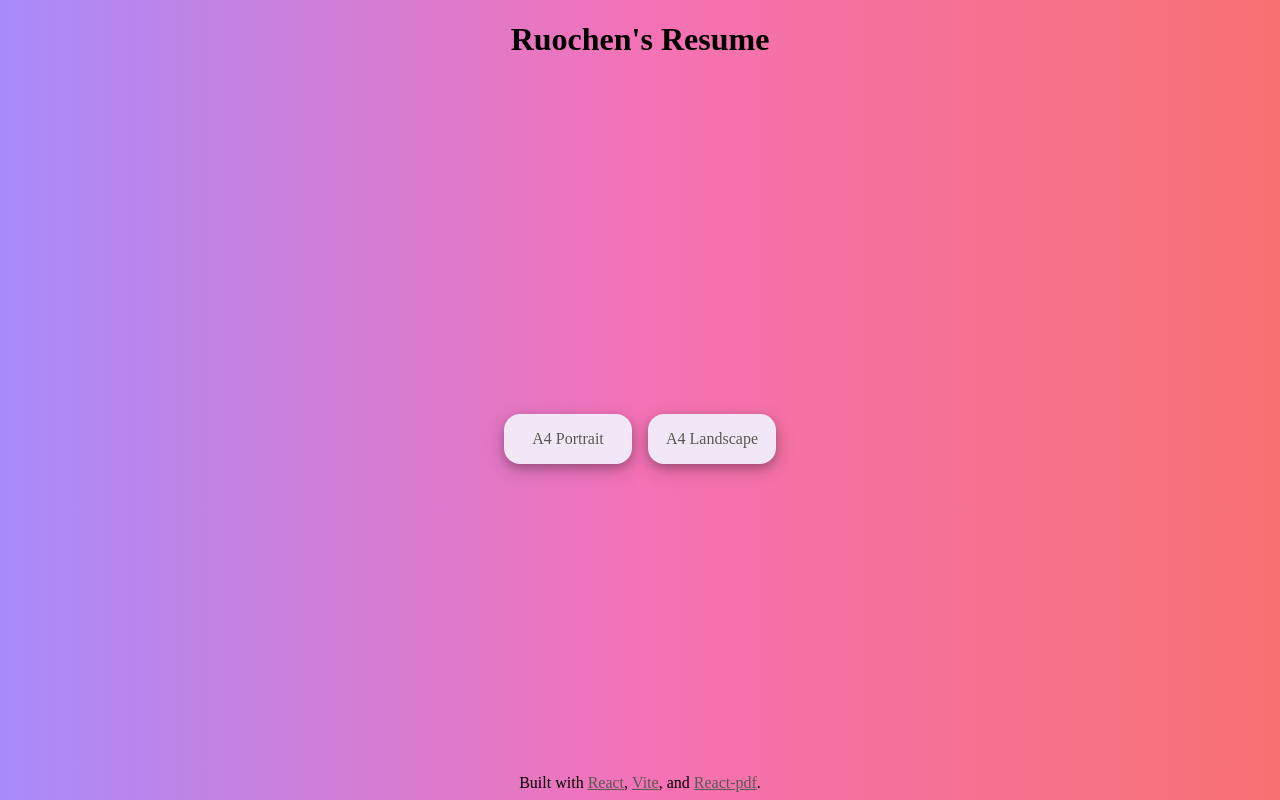
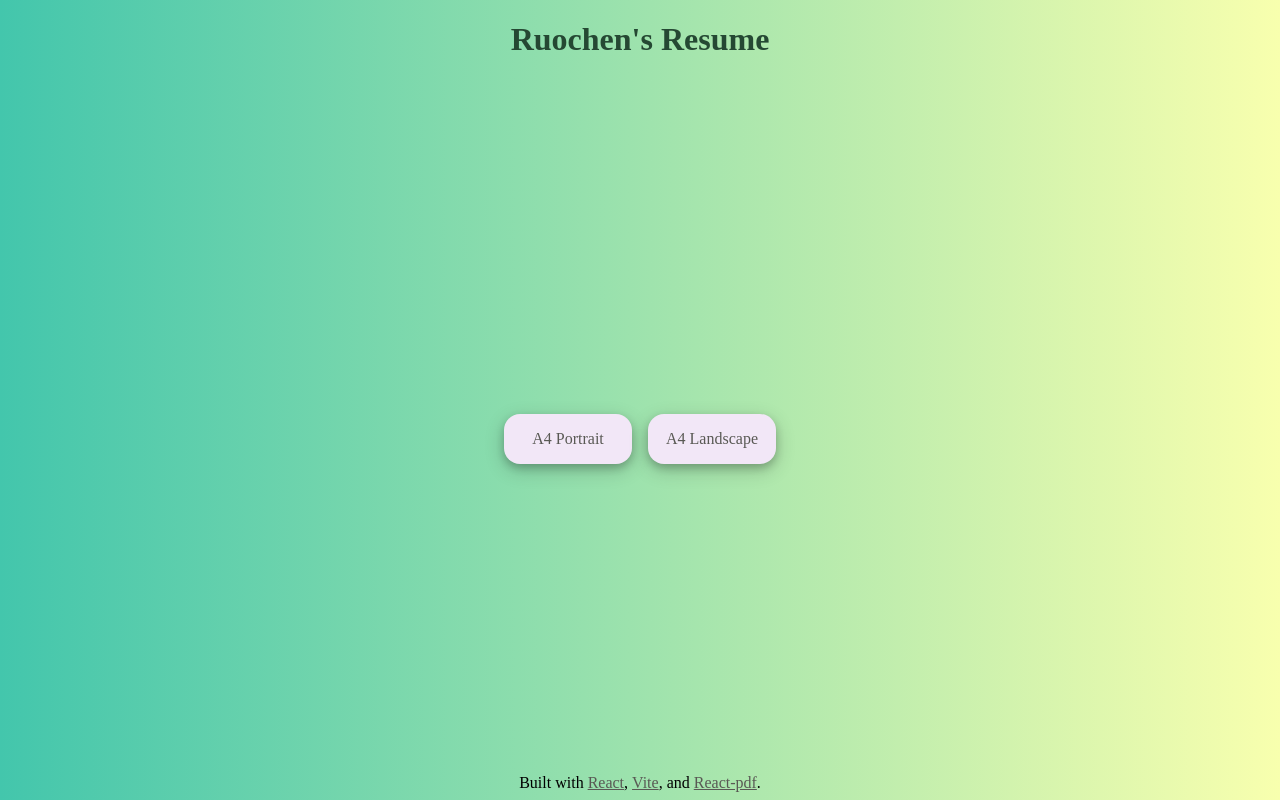
Before and after one commit to lirc572/resume, a React (Vite) app: page / in a window 1280 px wide. Built offline with nearby package versions, Linux system fonts and the light colour scheme; what @react-pdf/renderer would draw is missing.

Commit message:
style: update home page style

```diff
--- a/src/pages/A4Portrait.jsx
+++ b/src/pages/A4Portrait.jsx
@@ -15,9 +15,9 @@ export default () => (
   }}>
     <PDFViewer style={{ flex: 1 }}>
       <Document
-        author="Luke Skywalker"
-        keywords="awesome, resume, start wars"
-        subject="The resume of Luke Skywalker"
+        author="Li Ruochen"
+        keywords="lirc572, resume"
+        subject="The resume of Li Ruochen"
         title="Resume"
       >
         <Resume size="A4" />
--- a/src/pages/Home.jsx
+++ b/src/pages/Home.jsx
@@ -17,12 +17,14 @@ export default () => {
       flexDirection: 'column',
       justifyContent: 'center',
       alignItems: 'stretch',
-      backgroundImage: 'linear-gradient(to right, #a78bfa, #f472b6, #f87171)'
+      background: '#43c6ac',
+      backgroundImage: 'linear-gradient(to right, #43c6ac, #f8ffae)',
     }}>
       <div style={{
         display: 'flex',
         flexDirection: 'row',
         justifyContent: 'center',
+        color: '#254833',
       }}>
         <h1>Ruochen's Resume</h1>
       </div>
```
